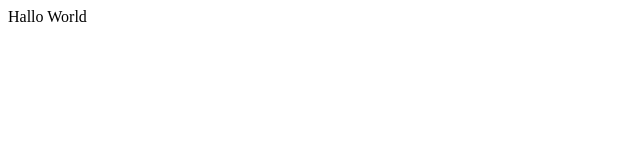
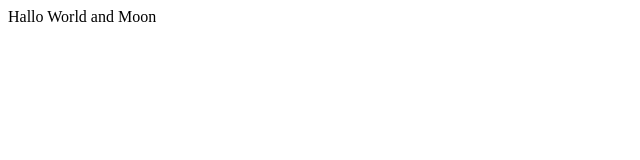
Before and after one commit to gaborgaborgabor/baux2_ss24, a plain HTML site: page index.html in a window 1280 px wide. Shown: the full height of the page, 0-640 px from the left. Drawn offline with Linux system fonts and the light colour scheme.

Commit message:
our next change in the code

```diff
--- a/index.html
+++ b/index.html
@@ -6,6 +6,6 @@
     <title>Document</title>
 </head>
 <body>
-    Hallo World
+    Hallo World and Moon
 </body>
 </html>
```
